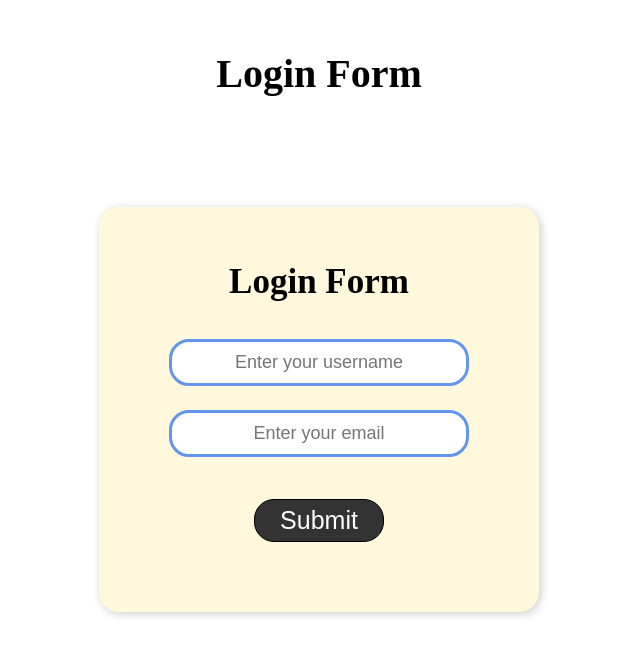
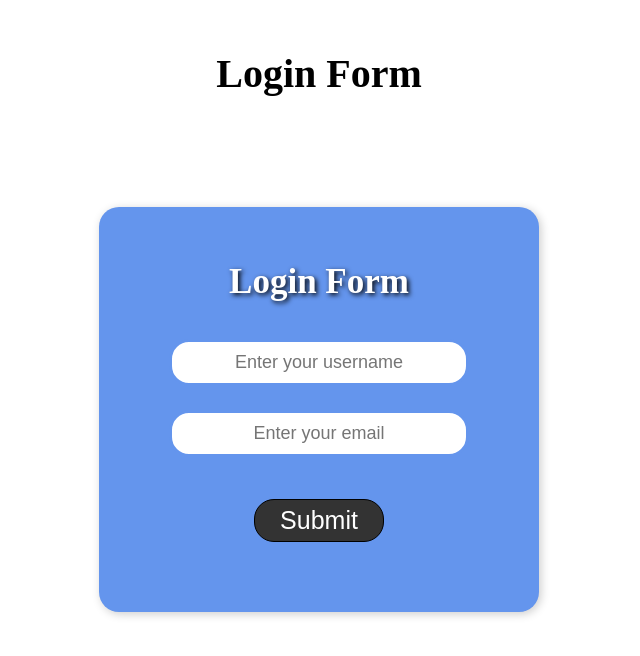
Before and after one commit to Bit1100/Login_Profile_ReactApp, a React (Create React App) app: page /login in a window 1280 px wide. Shown: the top 656 px of the page, without its empty margins (321-961 px from the left). Built offline with nearby package versions, Linux system fonts and the light colour scheme.

Commit message:
Styles modified

```diff
--- a/src/assets/styles/main.scss
+++ b/src/assets/styles/main.scss
@@ -113,7 +113,7 @@ table {
         box-shadow: 2px 2px 10px rgba(0, 0, 0, 0.2);
         padding: 4rem;
         margin: 4rem;
-        background-color: $light-clr;
+        background-color: $primary-clr-500;
         font-size: 1.8rem;
         width: 44rem;
         input {
--- a/src/assets/styles/utility.scss
+++ b/src/assets/styles/utility.scss
@@ -116,8 +116,10 @@ $smooth: all 0.3s ease-in-out;
 .heading {
     font-size: 3.5rem;
     width: max-content;
+    color: $white-clr;
     padding: 0.5rem 1rem;
     text-align: center;
+    text-shadow: 2px 2px 5px $black-clr;
     margin: 1rem auto 2rem auto;
 }
 
```
